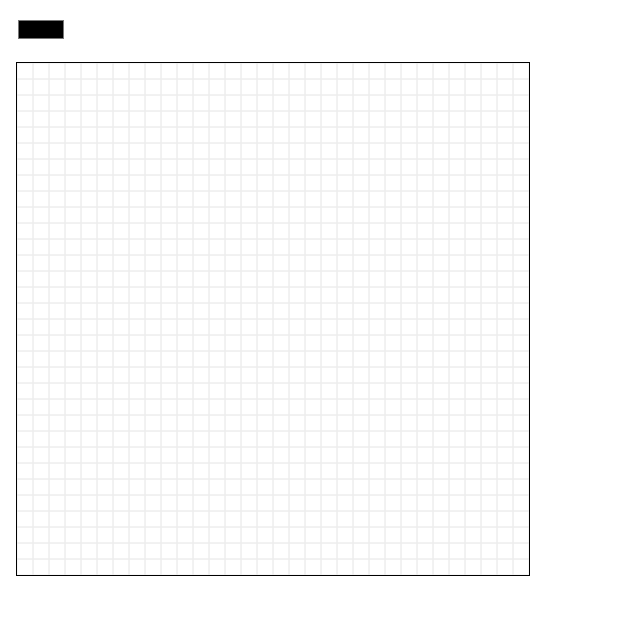
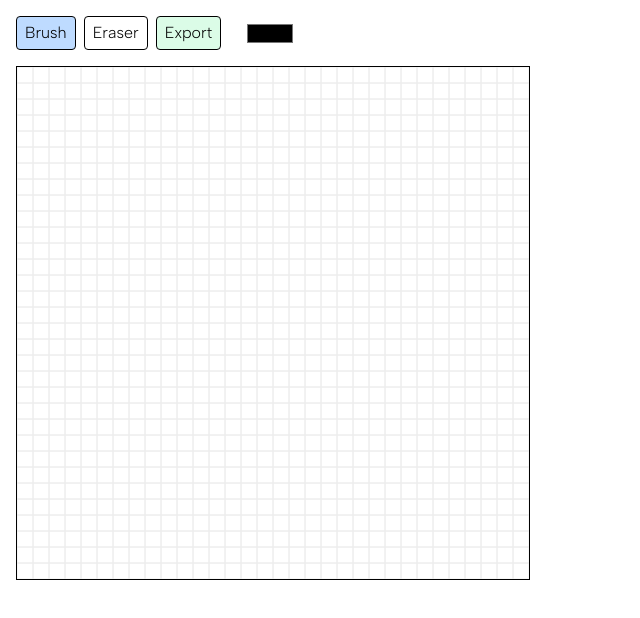
Before and after one commit to eypacha/pixeltrace, a Vue app: page / in a window 1280 px wide. Shown: the top 618 px of the page, without its empty margins (0-640 px from the left). Built offline with nearby package versions, Linux system fonts and the light colour scheme.

Commit message:
Add tool selection and export functionality to canvas

```diff
--- a/src/views/HomeView.vue
+++ b/src/views/HomeView.vue
@@ -1,7 +1,20 @@
 <template>
   <div class="p-4">
-    <div class="mb-4">
-      <input type="color" v-model="currentColor" />
+
+    <div class="mb-4 flex items-center gap-2">
+      <button
+        :class="['px-2 py-1 border rounded', currentTool === 'brush' ? 'bg-blue-200' : 'bg-white']"
+        @click="currentTool = 'brush'"
+      >Brush</button>
+      <button
+        :class="['px-2 py-1 border rounded', currentTool === 'eraser' ? 'bg-blue-200' : 'bg-white']"
+        @click="currentTool = 'eraser'"
+      >Eraser</button>
+      <button
+        class="px-2 py-1 border rounded bg-green-100"
+        @click="exportImage"
+      >Export</button>
+      <input type="color" v-model="currentColor" class="ml-4" />
     </div>
 
     <canvas
@@ -26,15 +39,17 @@ const pixelSize = 16
 
 let ctx = null
 
-// estado de la grilla
+
 const grid = Array.from({ length: rows }, () =>
   Array.from({ length: cols }, () => null)
 )
 
+const currentTool = ref("brush")
+
+
 let isDrawing = false
-let currentColor = "#000000"
+let currentColor = ref("#000000")
 
-// --- INIT ---
 onMounted(() => {
   const canvas = canvasRef.value
   canvas.width = cols * pixelSize
@@ -44,7 +59,6 @@ onMounted(() => {
   draw()
 })
 
-// --- DRAW ---
 function draw() {
   ctx.clearRect(0, 0, ctx.canvas.width, ctx.canvas.height)
 
@@ -74,7 +88,6 @@ function draw() {
   }
 }
 
-// --- INPUT ---
 function getCellFromMouse(e) {
   const rect = canvasRef.value.getBoundingClientRect()
   const x = Math.floor((e.clientX - rect.left) / pixelSize)
@@ -83,26 +96,56 @@ function getCellFromMouse(e) {
   return { x, y }
 }
 
+
 function paint(e) {
   const { x, y } = getCellFromMouse(e)
-
   if (x >= 0 && x < cols && y >= 0 && y < rows) {
-    grid[y][x] = currentColor
+    if (currentTool.value === "brush") {
+      grid[y][x] = currentColor.value
+    } else if (currentTool.value === "eraser") {
+      grid[y][x] = null
+    }
     draw()
   }
 }
+
 
 function handleMouseDown(e) {
   isDrawing = true
   paint(e)
 }
 
+
 function handleMouseMove(e) {
   if (!isDrawing) return
   paint(e)
 }
 
+
 function handleMouseUp() {
   isDrawing = false
 }
+
+function exportImage() {
+  const exportCanvas = document.createElement('canvas')
+  exportCanvas.width = cols
+  exportCanvas.height = rows
+  const exportCtx = exportCanvas.getContext('2d')
+  for (let y = 0; y < rows; y++) {
+    for (let x = 0; x < cols; x++) {
+      const color = grid[y][x]
+      if (color) {
+        exportCtx.fillStyle = color
+        exportCtx.fillRect(x, y, 1, 1)
+      }
+    }
+  }
+  const dataUrl = exportCanvas.toDataURL('image/png')
+  const a = document.createElement('a')
+  a.href = dataUrl
+  a.download = 'pixeltrace.png'
+  document.body.appendChild(a)
+  a.click()
+  document.body.removeChild(a)
+}
 </script>
```
